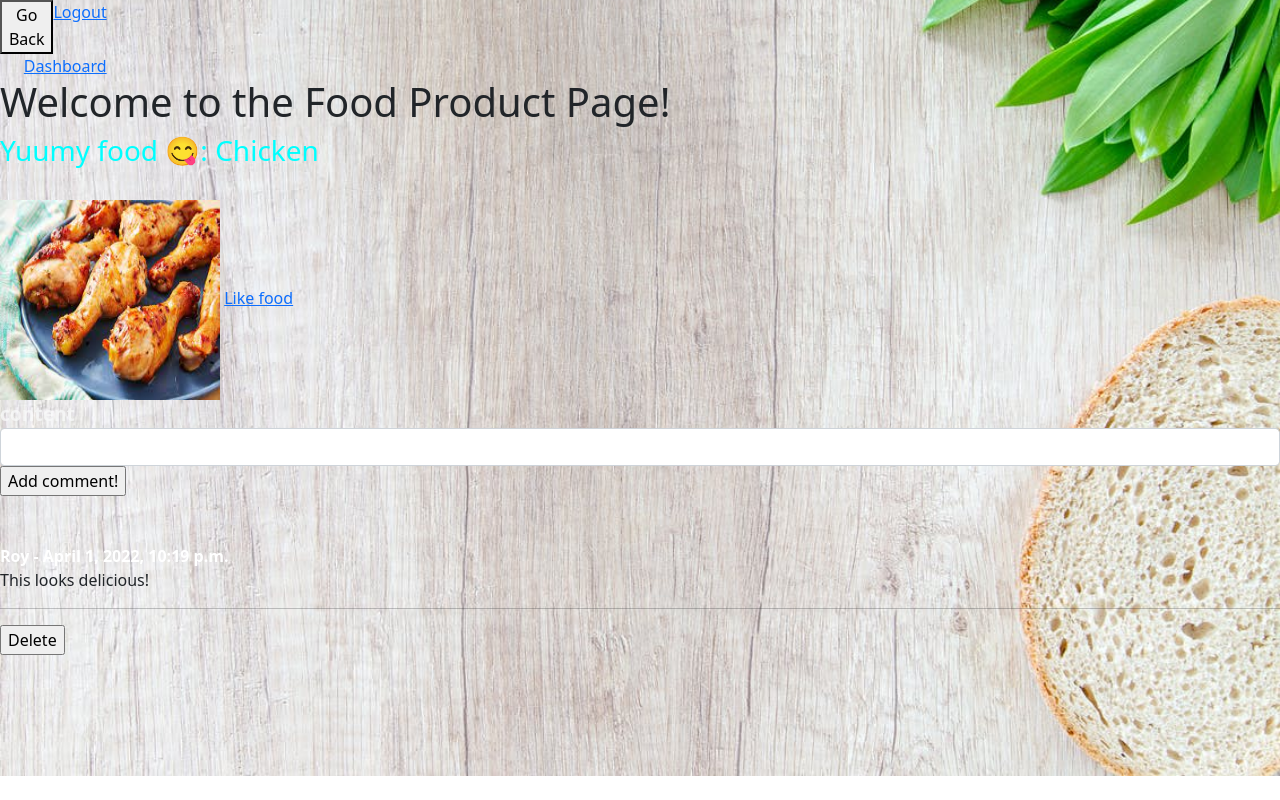
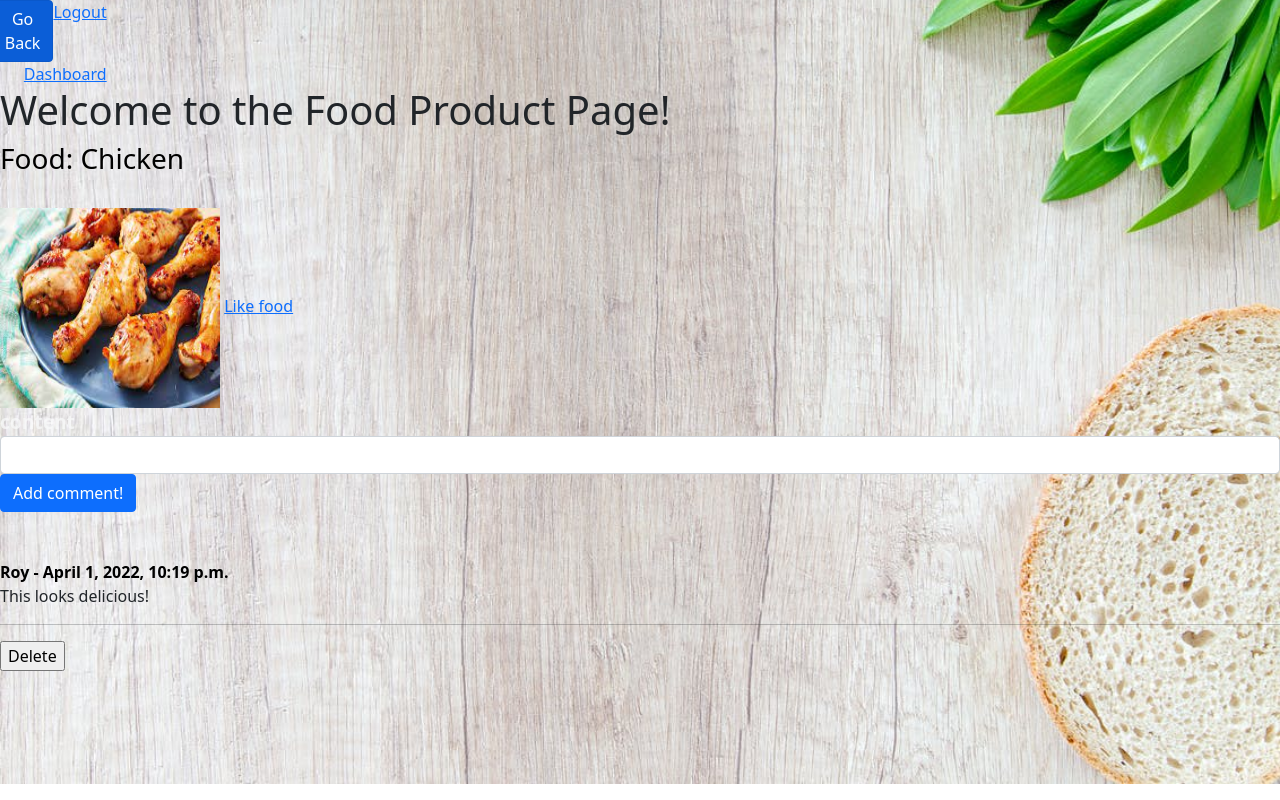
Before and after one commit to FutureVisions/food-review, a Django app: template accounts/templates/food.html in a window 1280 px wide. Run offline with Django 3.2, Linux system fonts and the light colour scheme; the template is opened without the code that fills it: values that come from a table or form of the project are taken from there, others are empty; data comes from the database, SQL or seed files in the repository; both versions use the stored data as it was after the commit; parts of the project's set-up code (start-up, migrations or seed data) failed here and were passed over.

Commit message:
more bootstrap styling

```diff
--- a/accounts/templates/account.html
+++ b/accounts/templates/account.html
@@ -9,7 +9,7 @@
     <h1>Hello, {{user.first_name}} {{user.last_name}}</h1>
     <img src="{{user.pfp.url}}" height="150px">
     <div class="col-1 d-flex justify-content-end">
-      <button onclick="history.back()">Go Back</button>
+      <button class="btn btn-primary" onclick="history.back()">Go Back</button>
       <a href="{% url 'logout' %}">Logout</a></li>
   </div>
   <form method="POST" action="{% url 'add_food' %}" enctype="multipart/form-data">
@@ -27,6 +27,6 @@
   </form>
   {% for food in uploaded_food %}
   <a href="/food/{{food.id}}"><img src="{{food.food_image.url}}" width="200px" height="200px"></a>
-  <p style="color: aqua;">{{food.title}}</p>
+  <p style="color: black">{{food.title}}</p>
   {% endfor %}
 {% endblock %}
--- a/accounts/templates/food.html
+++ b/accounts/templates/food.html
@@ -9,14 +9,14 @@
   {% extends 'background.html'%}
 {% block body%}
     <div class="col-1 d-flex justify-content-end">
-      <button onclick="history.back()">Go Back</button>
+      <button class="btn btn-primary" onclick="history.back()">Go Back</button>
       <a href="{% url 'logout' %}">Logout</a></li>
   </div>
   <div class="col-1 d-flex justify-content-end">
     <a href="{% url 'dashboard' %}">Dashboard</a></li>
   </div>
     <h1>Welcome to the Food Product Page!</h1>
-    <h3 style="color: aqua">Yuumy food 😋: {{food_product.title}}</h3><br>
+    <h3 style="color: black">Food: {{food_product.title}}</h3><br>
     <img src="{{food_product.food_image.url}}" width="220px" height="200px">
     {% if current_user in all_likes %}
       <a href="/unlike/{{food_product.id}}">Unlike food</a>
@@ -29,13 +29,13 @@
         <label for="content" class="text-light text-opacity-75" style="font-size: larger; font-weight: bolder;">content</label>
         <input class="form-control" type="text" id="content" name="content">
     </div>
-      <input id="create_comment" type="submit" value="Add comment!">
+      <input class="btn btn-primary" id="create_comment" type="submit" value="Add comment!">
   </form>
   {% if not food_product.comments.all %}
   {% else %}
   <br><br>
     {% for comment in food_product.comments.all %}
-      <strong style="color: white">{{comment.uploaded_by.first_name}} -
+      <strong style="color: black">{{comment.uploaded_by.first_name}} -
       {{comment.created_at}}</strong>
       <br>
       {{comment.content}}
```
Also changed, not shown: accounts/templates/dashboard.html (+6 -4 lines), db.sqlite3.
